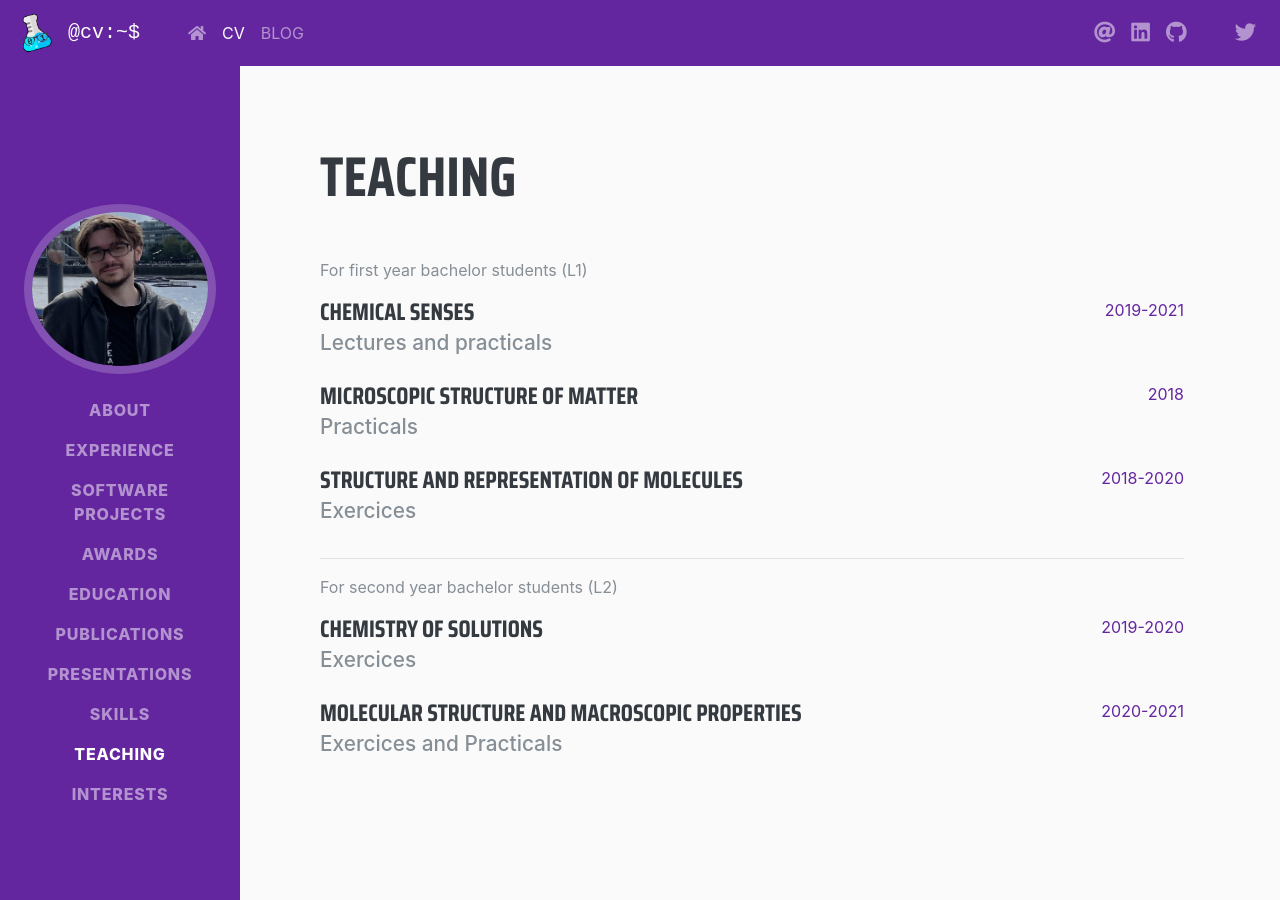
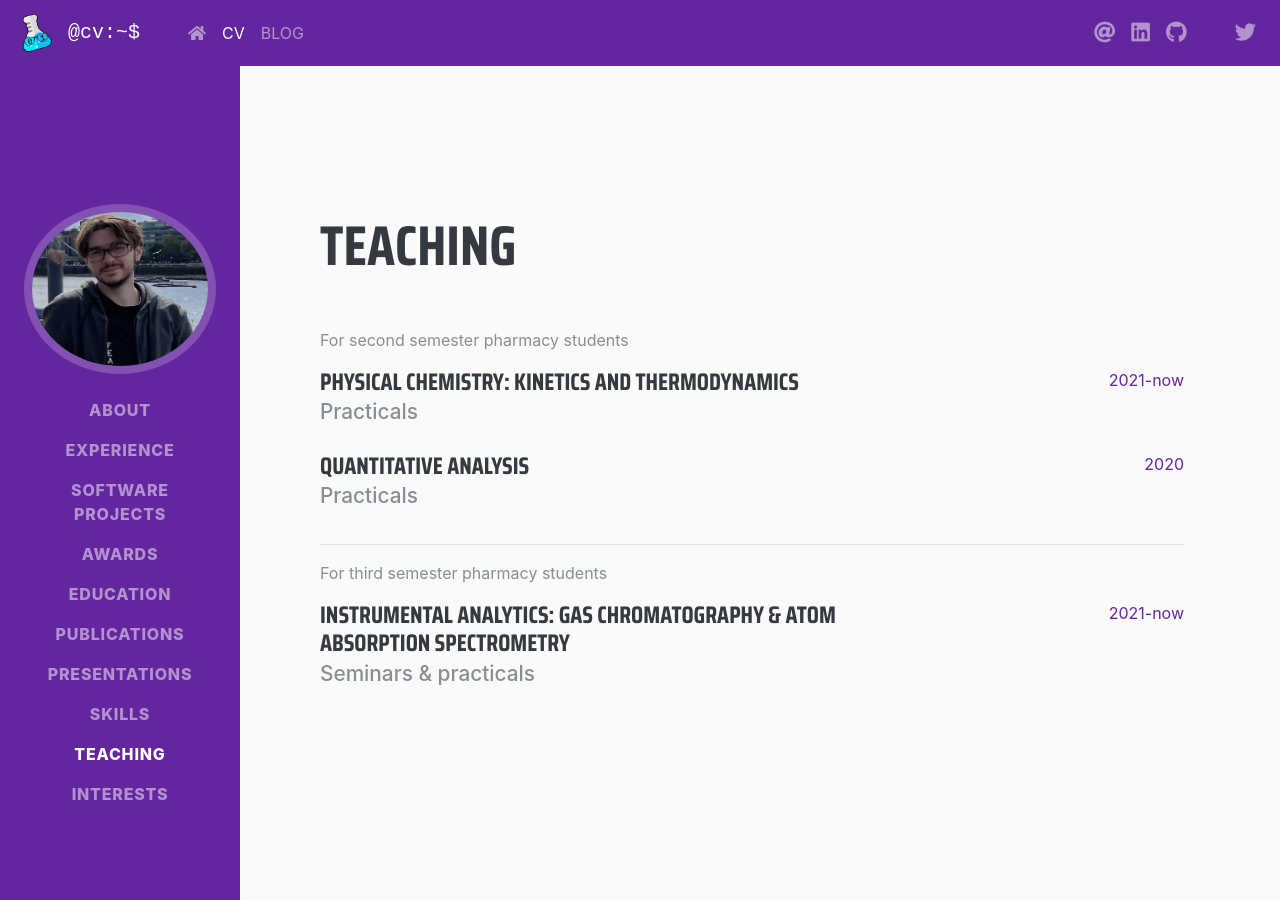
Before and after one commit to talagayev/talagayev.github.io, a Jekyll site: the page built from cv.html, in a window 1280 px wide and 900 px high, scrolled down 9996 px. Built offline with Jekyll 4.4.1, drawn with Linux system fonts in a browser that asks for light colours; nearby versions of some CDN libraries; some web fonts are replaced; a style sheet for code colours, icons or effects is not loaded.

Commit message:
Update cv.html

```diff
--- a/cv.html
+++ b/cv.html
@@ -519,58 +519,38 @@ CEF Level: A2 - Elementary'/>
       <div class="w-100">
         <h2 class="mb-5">Teaching</h2>
 
-        <p>For first year bachelor students (L1)</p>
+        <p>For second semester pharmacy students</p>
 
         <div class="resume-item d-flex flex-column flex-md-row justify-content-between mb-2">
           <div class="resume-content">
-            <h4 class="mb-0">Chemical Senses</h4>
-            <div class="subheading mb-3">Lectures and practicals</div>
+            <h4 class="mb-0">Physical chemistry: kinetics and thermodynamics</h4>
+            <div class="subheading mb-3">Practicals</div>
           </div>
           <div class="resume-date text-md-right">
-            <span class="text-primary">2019-2021</span>
+            <span class="text-primary">2021-now</span>
           </div>
         </div>
 
         <div class="resume-item d-flex flex-column flex-md-row justify-content-between mb-2">
           <div class="resume-content">
-            <h4 class="mb-0">Microscopic structure of matter</h4>
+            <h4 class="mb-0">Quantitative analysis</h4>
             <div class="subheading mb-3">Practicals</div>
           </div>
           <div class="resume-date text-md-right">
-            <span class="text-primary">2018</span>
-          </div>
-        </div>
-
-        <div class="resume-item d-flex flex-column flex-md-row justify-content-between mb-2">
-          <div class="resume-content">
-            <h4 class="mb-0">Structure and representation of molecules</h4>
-            <div class="subheading mb-3">Exercices</div>
-          </div>
-          <div class="resume-date text-md-right">
-            <span class="text-primary">2018-2020</span>
+            <span class="text-primary">2020</span>
           </div>
         </div>
 
         <hr />
-        <p>For second year bachelor students (L2)</p>
+        <p>For third semester pharmacy students</p>
 
         <div class="resume-item d-flex flex-column flex-md-row justify-content-between mb-2">
           <div class="resume-content">
-            <h4 class="mb-0">Chemistry of Solutions</h4>
-            <div class="subheading mb-3">Exercices</div>
+            <h4 class="mb-0">Instrumental analytics: gas chromatography & atom absorption spectrometry</h4>
+            <div class="subheading mb-3">Seminars & practicals</div>
           </div>
           <div class="resume-date text-md-right">
-            <span class="text-primary">2019-2020</span>
-          </div>
-        </div>
-
-        <div class="resume-item d-flex flex-column flex-md-row justify-content-between mb-2">
-          <div class="resume-content">
-            <h4 class="mb-0">Molecular structure and macroscopic properties</h4>
-            <div class="subheading mb-3">Exercices and Practicals</div>
-          </div>
-          <div class="resume-date text-md-right">
-            <span class="text-primary">2020-2021</span>
+            <span class="text-primary">2021-now</span>
           </div>
         </div>
 
```
